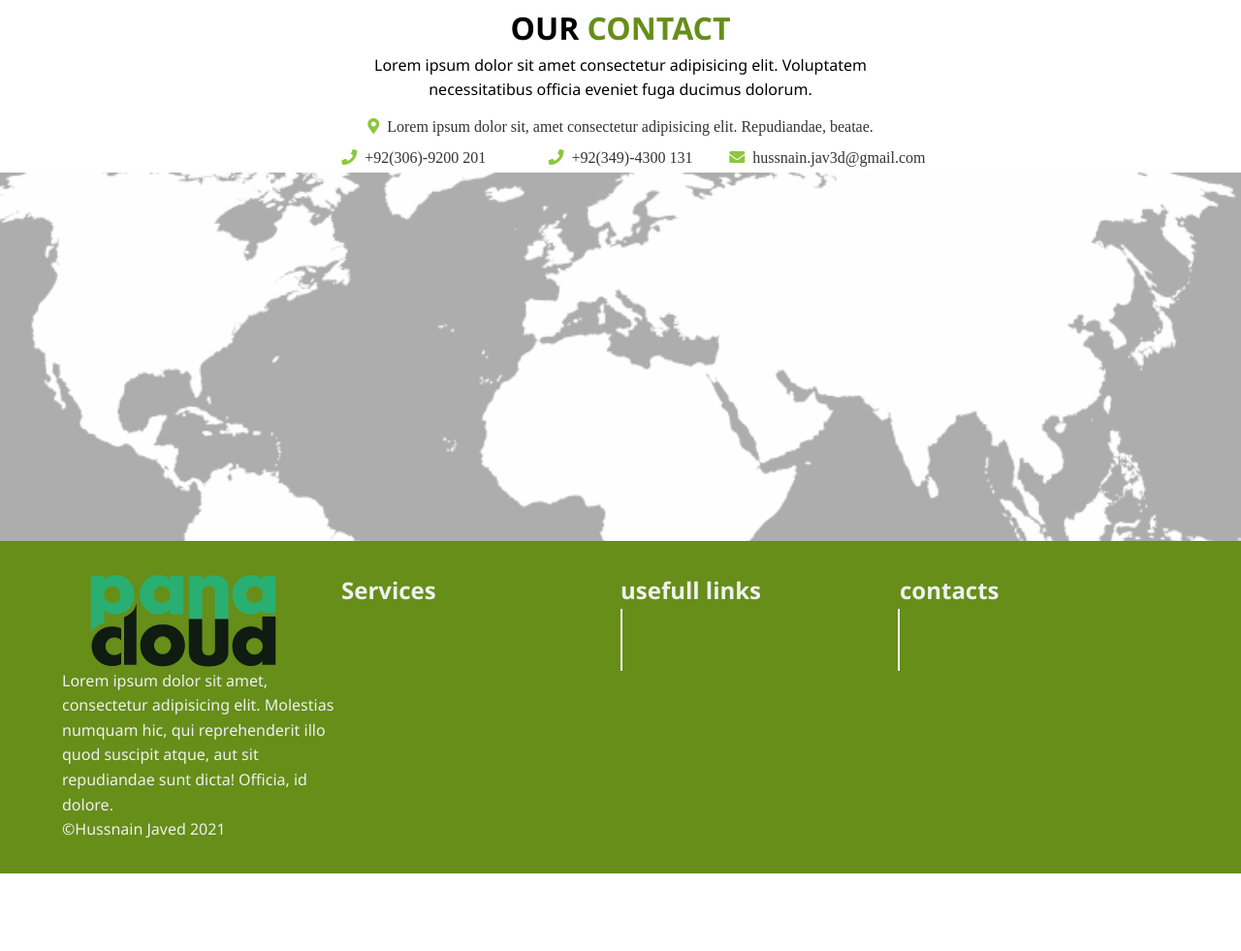
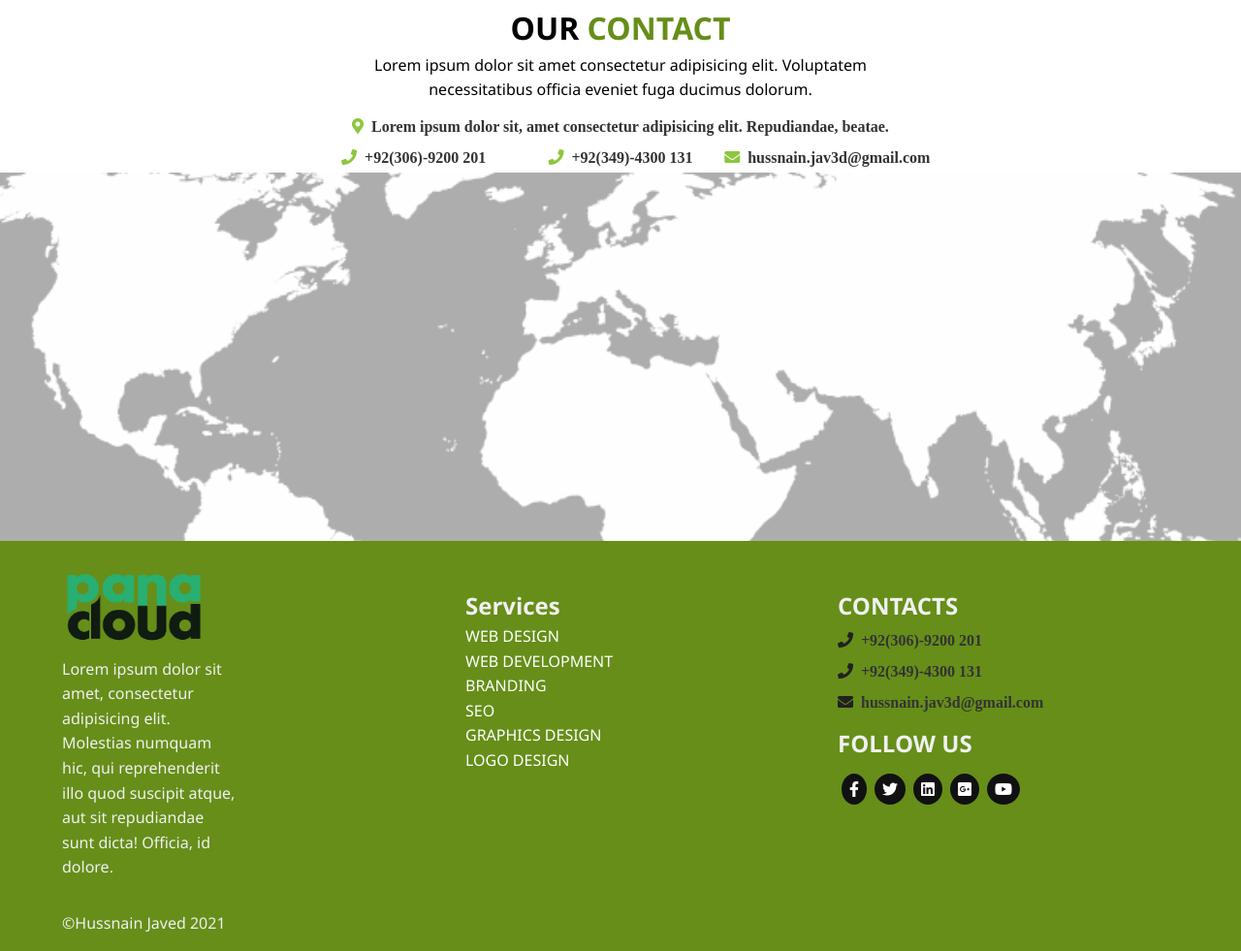
Before and after one commit to hussnainjav3d/html-css-assignmnets, a plain HTML site: page Final_css/index.html in a window 1280 px wide. Shown: the part 4088-5069 px from the top of the page at 97% size. Before the commit the page ends 4989 px from the top, so only its background shows below. Drawn offline with Linux system fonts and the light colour scheme.

Commit message:
Completing Assignmnet

```diff
--- a/Final_css/css/main.css
+++ b/Final_css/css/main.css
@@ -670,7 +670,7 @@ a {
 }
 
 .contact-list span {
-    font-weight: normal;
+    font-weight: bold;
     color: #333;
     margin-left: 0.5rem;
 }
@@ -694,23 +694,64 @@ a {
 
 
 .footer-inner {
-    margin: 0 2rem;
+    margin: 0 3rem;
     display: grid;
-    grid-template-columns: repeat(4, 1fr);
+    grid-template-columns: repeat(3, 1fr);
     color: #fff;
-    padding: 2rem;
+    padding: 1rem;
 }
 
-.footer-inner div:nth-child(3) ul {
-    padding: 2rem;
-    border-right: 2px solid #fff;
-    border-left: 2px solid #fff;
+.footer-inner .logo img {
+    margin: 1rem 0 1rem -1rem;
+
 }
+
+.copyright {
+    margin-top: 2rem;
+}
+
+
 
 
 .footer-inner p,
 .footer-inner h2 {
     color: rgb(240, 240, 240);
+}
+
+.services {
+    margin: 2rem;
+    padding-right: -2rem;
+    /* text-align: center; */
+}
+
+.footer-contact {
+    margin: 1rem;
+    padding: 1rem;
+}
+
+.footer-contact .contact-list {
+    margin: 0;
+    margin-top: 0.5rem;
+    display: flex;
+    flex-direction: column;
+    align-items: flex-start;
+}
+
+.footer-contact .contact-list i {
+    color: var(--clr-dark-800);
+}
+
+.social-media {
+    margin: 1rem 0;
+}
+
+.social-media .social-links {
+    margin: 0.5rem 0
+}
+
+.social-media .icons {
+    padding: 0.5rem;
+    margin: 0.25rem;
 }
 
 /* MEDIA qUERIES */
@@ -723,6 +764,10 @@ a {
     .service-text {
         padding-left: 15px;
         padding-right: 15px;
+    }
+
+    .contact-list {
+        width: 95%;
     }
 }
 
@@ -765,6 +810,24 @@ a {
 
     .split {
         grid-template-columns: 1fr;
+    }
+
+    .footer-inner {
+        grid-template-columns: 1fr 1fr;
+        place-items: center;
+    }
+
+    .contact-list {
+        grid-template-columns: repeat(2, 1fr);
+        place-items: center;
+    }
+
+    .location {
+        grid-column: 1 / span 2;
+    }
+
+    .email-icon {
+        grid-column: 1 /span 2;
     }
 }
 
@@ -848,11 +911,20 @@ a {
         align-items: center;
         width: 100%;
     }
+
+    .contact-list {
+        grid-template-columns: 1fr;
+    }
 }
 
 @media screen and (max-width:700px) {
     .why-cards {
         grid-template-columns: repeat(3, 2fr);
+    }
+
+    .footer-inner {
+        grid-template-columns: 1fr;
+        place-items: center;
     }
 }
 
--- a/Final_css/index.html
+++ b/Final_css/index.html
@@ -382,7 +382,7 @@
                     Repudiandae, beatae. </span></i>
             <i class="fas fa-phone"><span>+92(306)-9200 201</span></i>
             <i class="fas fa-phone"><span>+92(349)-4300 131</span></i>
-            <i class="fas fa-envelope"><span>hussnain.jav3d@gmail.com</span></i>
+            <i class="fas fa-envelope email-icon"><span>hussnain.jav3d@gmail.com</span></i>
         </div>
         <div class="contact-map">
             <img src="./img/map.png" alt="">
@@ -391,37 +391,49 @@
 
     <footer class="container footer">
         <div class="footer-inner">
-            <div>
+            <div class="logo">
                 <img src="./img/logo.png" alt="Logo">
                 <p>Lorem ipsum dolor sit amet, consectetur adipisicing elit. Molestias numquam hic, qui reprehenderit
                     illo
                     quod suscipit atque, aut sit repudiandae sunt dicta! Officia, id dolore.</p>
-                <p>&copy;Hussnain Javed 2021</p>
+                <p class="copyright">&copy;Hussnain Javed 2021</p>
             </div>
-            <div>
+            <div class="services">
                 <h2>Services</h2>
                 <ul>
-                    <li></li>
-                    <li></li>
-                    <li></li>
-                    <li></li>
-                    <li></li>
-                    <li></li>
+                    <li>WEB DESIGN</li>
+                    <li>WEB DEVELOPMENT</li>
+                    <li>BRANDING</li>
+                    <li>SEO</li>
+                    <li>GRAPHICS DESIGN</li>
+                    <li>LOGO DESIGN</li>
                 </ul>
             </div>
-            <div>
-                <h2>usefull links</h2>
-                <ul>
-                    <li><a href=""></a></li>
-                    <li><a href=""></a></li>
-                    <li><a href=""></a></li>
-                    <li><a href=""></a></li>
-                    <li><a href=""></a></li>
-                    <li><a href=""></a></li>
-                </ul>
-            </div>
-            <div>
-                <h2>contacts</h2>
+
+            <div class="footer-contact">
+                <h2>CONTACTS</h2>
+                <div class="contact-list">
+                    <i class="fas fa-phone"><span>+92(306)-9200 201</span></i>
+                    <i class="fas fa-phone"><span>+92(349)-4300 131</span></i>
+                    <i class="fas fa-envelope"><span>hussnain.jav3d@gmail.com</span></i>
+                </div>
+                <div class="social-media">
+                    <h2>FOLLOW US</h2>
+                    <ul class="social-links flex">
+                        <li><a href="https://www.facebook.com" target="_blanck"><i
+                                    class="fab fa-facebook-f icons"></i></a>
+                        </li>
+                        <li><a href="https://www.facebook.com" target="_blanck"><i class="fab fa-twitter icons"></i></a>
+                        </li>
+                        <li><a href="https://www.facebook.com" target="_blanck"><i
+                                    class="fab fa-linkedin icons"></i></i></a></li>
+                        <li><a href="https://www.facebook.com" target="_blanck"><i
+                                    class="fab fa-google-plus-square icons"></i></a>
+                        </li>
+                        <li><a href="https://www.facebook.com" target="_blanck"><i class="fab fa-youtube icons"></i></a>
+                        </li>
+                    </ul>
+                </div>
             </div>
         </div>
     </footer>
```
